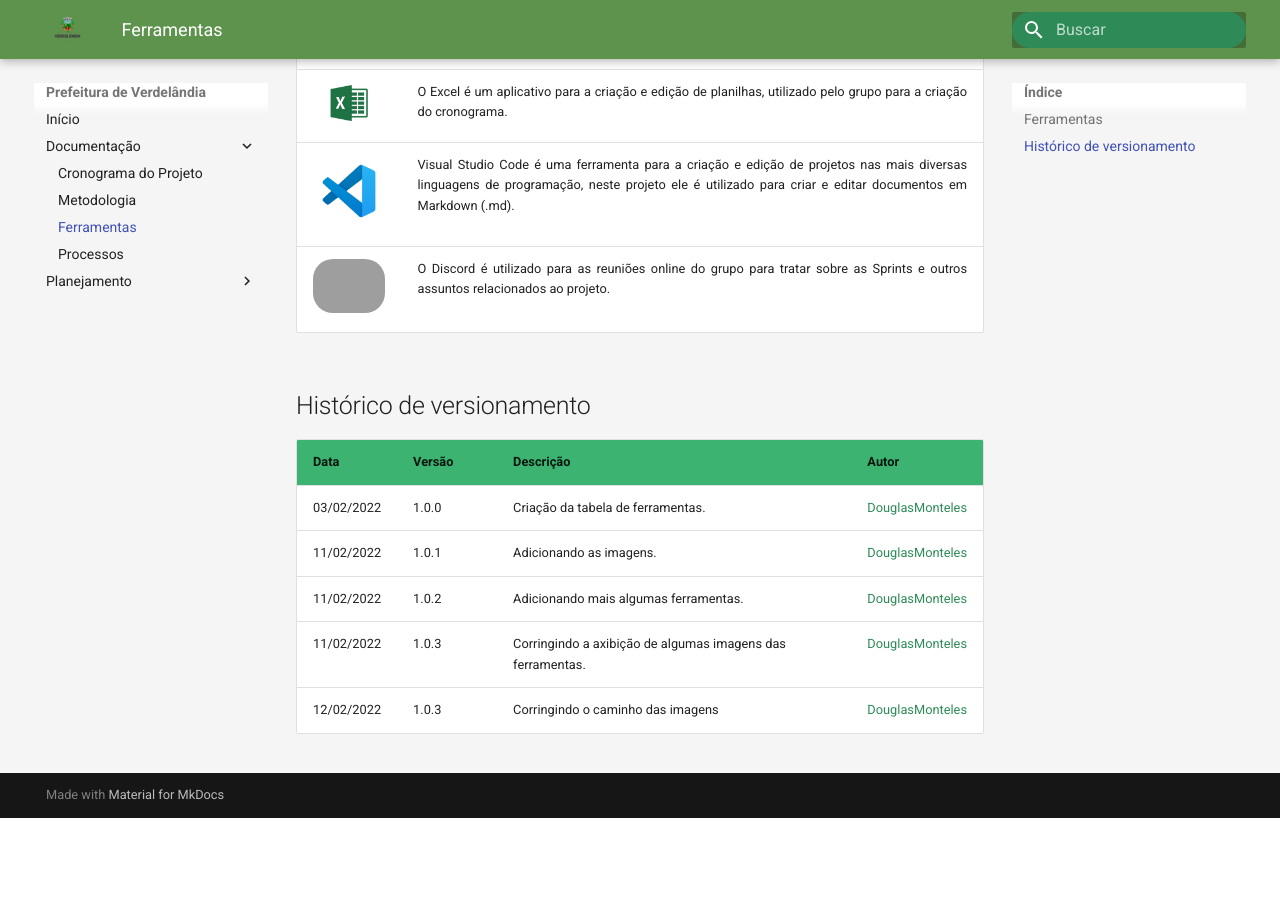
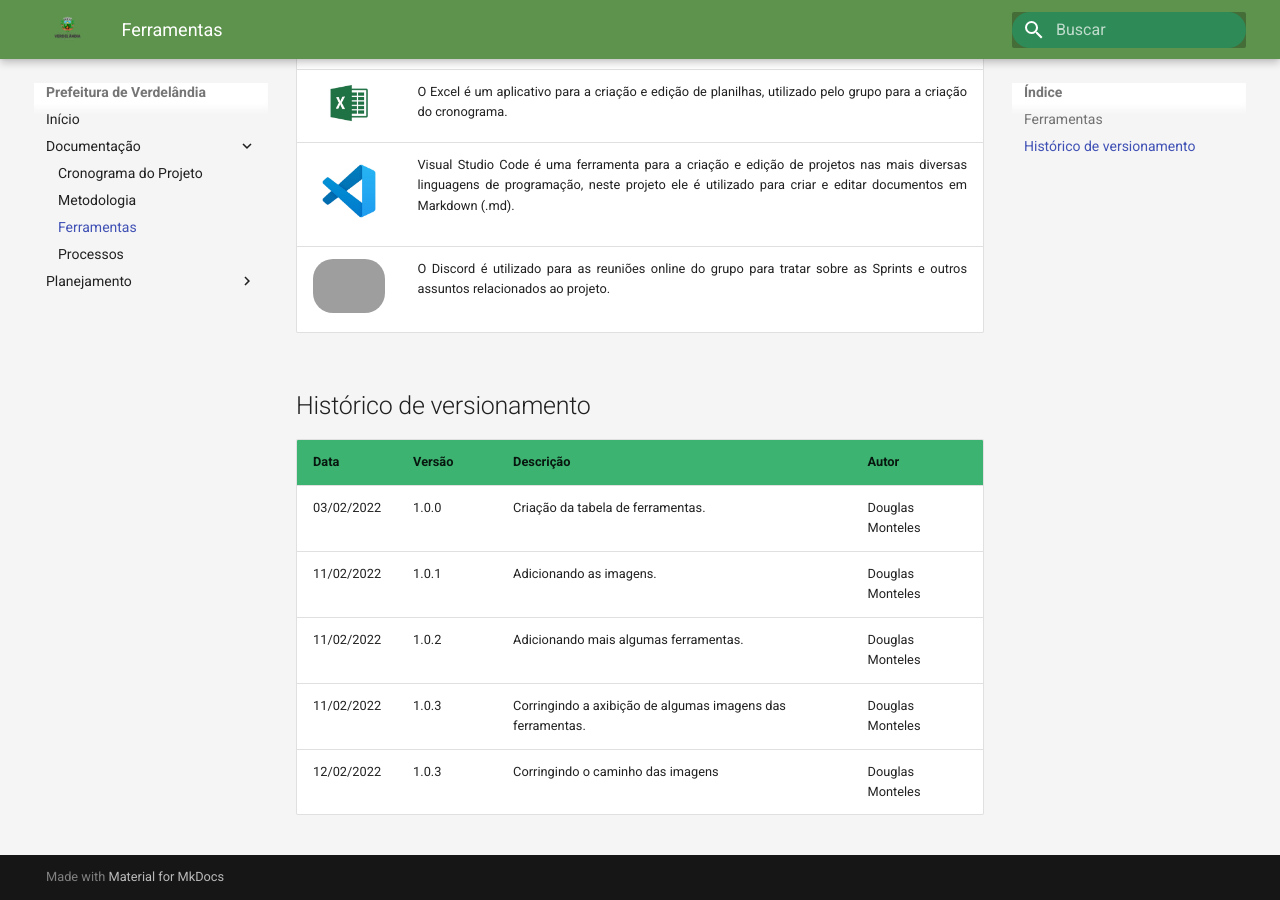
Before and after one commit to valdersonjr/2021.2-Prefeitura-Verdelandia, an MkDocs documentation site: the page built from docs/documentos/Ferramentas.md, in a window 1280 px wide and 900 px high, scrolled down 922 px. Built offline with MkDocs 1.6.1 and Material for MkDocs 9.7.7, drawn with Linux system fonts in a browser that asks for light colours; before the commit the page ends 1740 px from its top, so only the background shows below that; grey boxes are pictures that could not be loaded.

Commit message:
Update Ferramentas.md

```diff
--- a/docs/documentos/Ferramentas.md
+++ b/docs/documentos/Ferramentas.md
@@ -17,8 +17,8 @@
 
 |Data|Versão|Descrição|Autor|
 |-|-|-|-|
-|03/02/2022|1.0.0|Criação da tabela de ferramentas.|[DouglasMonteles]('https://github.com/douglasmonteles')|
-|11/02/2022|1.0.1|Adicionando as imagens.|[DouglasMonteles]('https://github.com/douglasmonteles')|
-|11/02/2022|1.0.2|Adicionando mais algumas ferramentas.|[DouglasMonteles]('https://github.com/douglasmonteles')|
-|11/02/2022|1.0.3|Corringindo a axibição de algumas imagens das ferramentas.|[DouglasMonteles]('https://github.com/douglasmonteles')|
-|12/02/2022|1.0.3|Corringindo o caminho das imagens|[DouglasMonteles]('https://github.com/douglasmonteles')|
+|03/02/2022|1.0.0|Criação da tabela de ferramentas.| Douglas Monteles |
+|11/02/2022|1.0.1|Adicionando as imagens.| Douglas Monteles |
+|11/02/2022|1.0.2|Adicionando mais algumas ferramentas.| Douglas Monteles|
+|11/02/2022|1.0.3|Corringindo a axibição de algumas imagens das ferramentas.| Douglas Monteles |
+|12/02/2022|1.0.3|Corringindo o caminho das imagens| Douglas Monteles |
```
